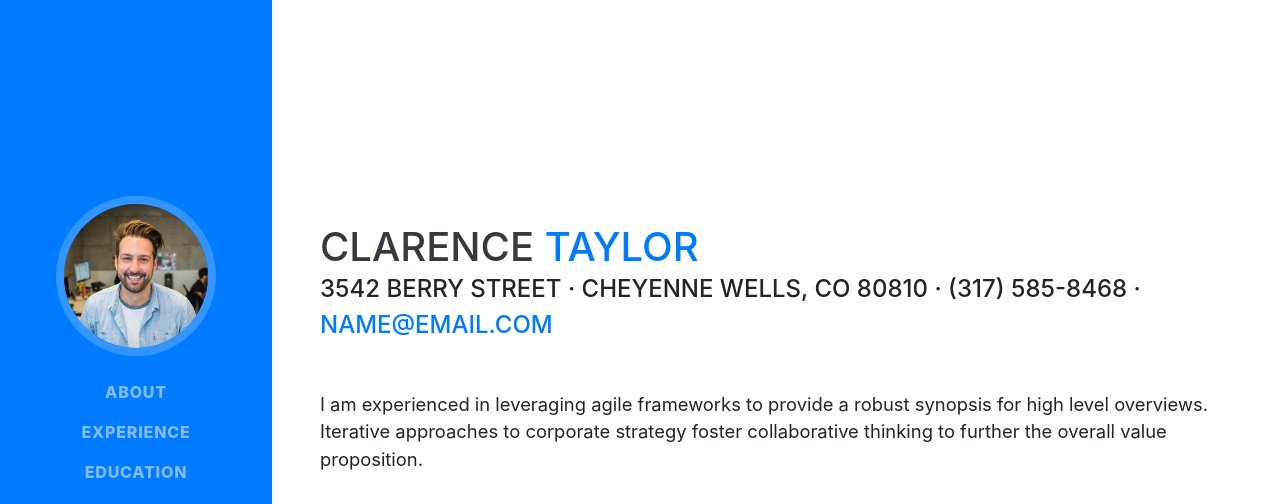
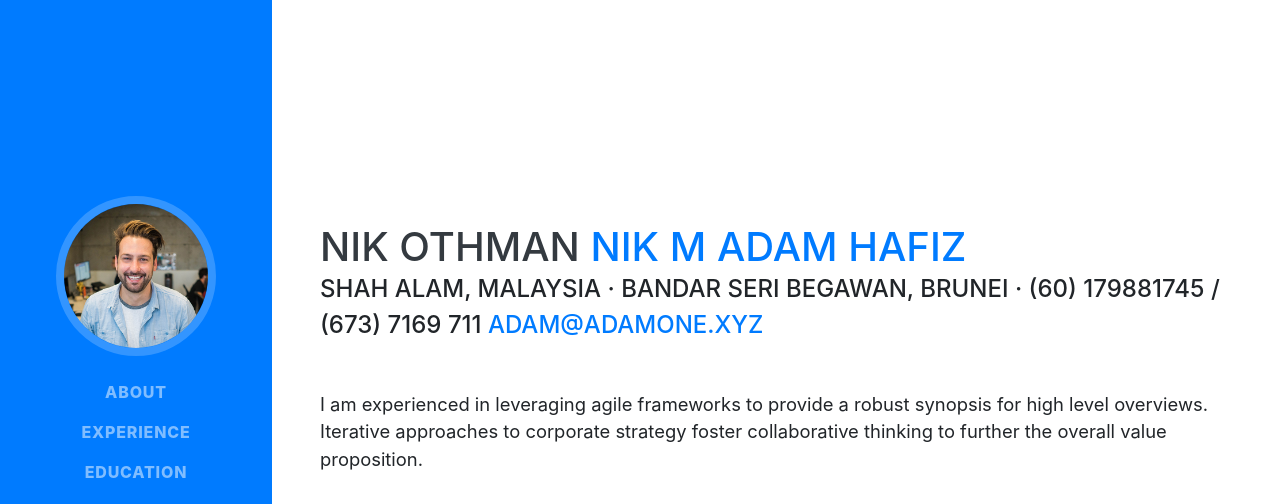
Before and after one commit to adam0thman/adamone.xyz, a website with bundled scripts: page index.html in a window 1280 px wide. Shown: the top 504 px of the page. Built offline with nearby package versions, Linux system fonts and the light colour scheme; a web font is replaced by a local one.

Commit message:
ammend data

```diff
--- a/index.html
+++ b/index.html
@@ -8,7 +8,7 @@
   <meta name="description" content="">
   <meta name="author" content="">
 
-  <title>Resume - Start Bootstrap Theme</title>
+  <title>AOS | Adamone Services</title>
 
   <!-- Bootstrap core CSS -->
   <link href="vendor/bootstrap/css/bootstrap.min.css" rel="stylesheet">
@@ -27,7 +27,7 @@
 
   <nav class="navbar navbar-expand-lg navbar-dark bg-primary fixed-top" id="sideNav">
     <a class="navbar-brand js-scroll-trigger" href="#page-top">
-      <span class="d-block d-lg-none">Clarence Taylor</span>
+      <span class="d-block d-lg-none">Nik M Adam Hafiz</span>
       <span class="d-none d-lg-block">
         <img class="img-fluid img-profile rounded-circle mx-auto mb-2" src="img/profile.jpg" alt="">
       </span>
@@ -63,11 +63,11 @@
 
     <section class="resume-section p-3 p-lg-5 d-flex align-items-center" id="about">
       <div class="w-100">
-        <h1 class="mb-0">Clarence
-          <span class="text-primary">Taylor</span>
+        <h1 class="mb-0">Nik Othman
+          <span class="text-primary">Nik M Adam Hafiz</span>
         </h1>
-        <div class="subheading mb-5">3542 Berry Street · Cheyenne Wells, CO 80810 · (317) 585-8468 ·
-          <a href="mailto:name@email.com">name@email.com</a>
+        <div class="subheading mb-5">SHah Alam, Malaysia · Bandar Seri Begawan, Brunei · (60) 179881745 / (673) 7169 711
+          <a href="mailto:name@email.com">adam@adamone.xyz</a>
         </div>
         <p class="lead mb-5">I am experienced in leveraging agile frameworks to provide a robust synopsis for high level overviews. Iterative approaches to corporate strategy foster collaborative thinking to further the overall value proposition.</p>
         <div class="social-icons">
```
Also changed, not shown: img/adamone-logo.png (added).
